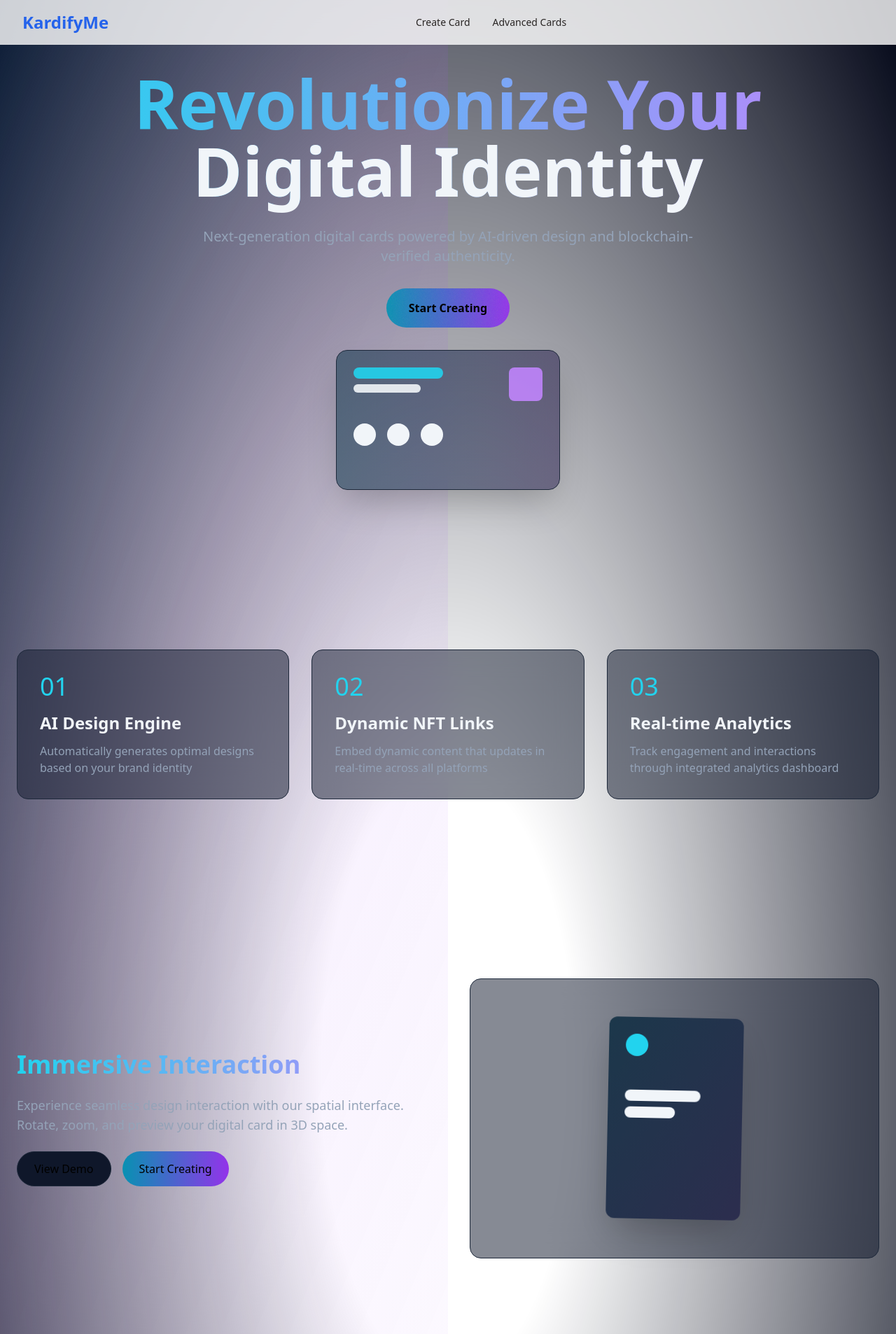
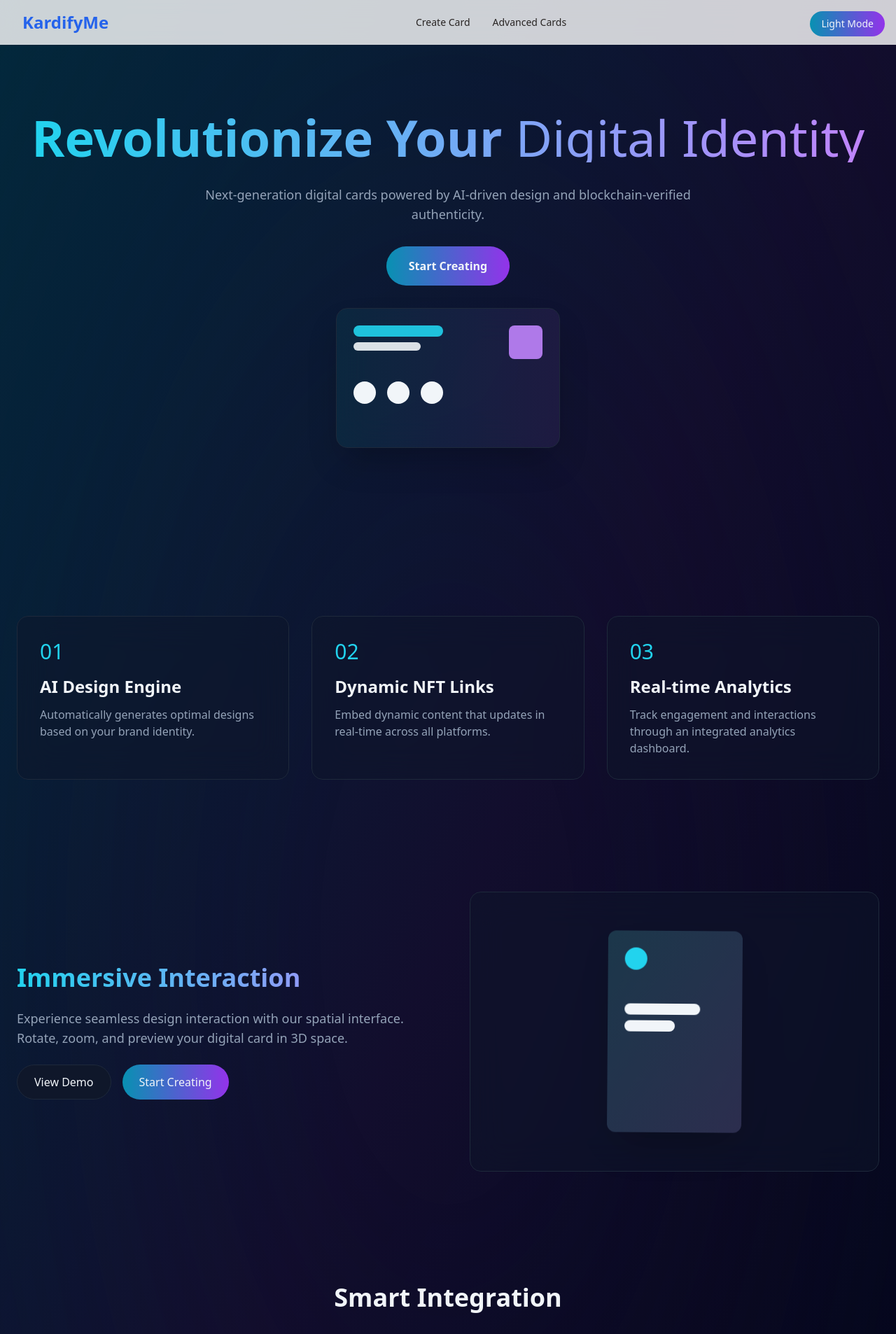
Before and after one commit to DanielAdisa/kardifyme, a Next.js app: page / in a window 1280 px wide. Shown: the top 1906 px of the page at 70% size. Built offline with nearby package versions, Linux system fonts and the light colour scheme.

Commit message:
Update page.tsx

```diff
--- a/app/page.tsx
+++ b/app/page.tsx
@@ -3,66 +3,87 @@
 import Link from 'next/link';
 import { motion, useScroll, useTransform } from 'framer-motion';
 import { QRCodeSVG } from 'qrcode.react';
-import { useRef } from 'react';
+import { useRef, useState } from 'react';
 
 const LandingPage = () => {
   const ref = useRef(null);
   const { scrollYProgress } = useScroll({ target: ref });
   const x = useTransform(scrollYProgress, [0, 1], ['0%', '-50%']);
 
+  // Dark/light mode state for better personalization and accessibility
+  const [darkMode, setDarkMode] = useState(true);
+  const toggleDarkMode = () => setDarkMode((prev) => !prev);
+  const modeClass = darkMode ? 'bg-slate-950 text-slate-100' : 'bg-white text-slate-900';
+
   return (
-    <div className="min-h-screen bg-grid-slate-900/[0.04] relative overflow-hidden">
-      {/* Animated background elements */}
-      <div className="absolute inset-0 bg-slate-950 [mask-image:radial-gradient(ellipse_at_center,transparent_20%,black)]" />
+    <div className={`min-h-screen relative overflow-hidden ${modeClass} transition-colors duration-500`}>
+      {/* Dark Mode Toggle Button */}
+      <button
+        onClick={toggleDarkMode}
+        aria-label="Toggle dark mode"
+        className="absolute top-4 right-4 z-50 px-4 py-2 bg-gradient-to-r from-cyan-600 to-purple-600 rounded-full text-sm font-medium hover:scale-105 transition-transform"
+      >
+        {darkMode ? 'Light Mode' : 'Dark Mode'}
+      </button>
+
+      {/* Background Elements */}
+      <div className="absolute inset-0 bg-grid-slate-900/[0.04]" aria-hidden="true" />
+      <div
+        className="absolute inset-0 bg-slate-950 [mask-image:radial-gradient(ellipse_at_center,transparent_20%,black)]"
+        aria-hidden="true"
+      />
       <motion.div
         className="absolute inset-0 bg-gradient-to-br from-cyan-500/20 via-purple-500/10 to-transparent"
         style={{ x }}
+        aria-hidden="true"
       />
 
+      {/* Main Content */}
+      <main ref={ref} className="relative z-10">
         {/* Hero Section */}
-      <section className="relative min-h-screen flex items-center justify-center px-6">
-        <div className="max-w-7xl mx-auto text-center space-y-8">
+        <section
+          className="min-h-screen flex flex-col items-center justify-center px-6 text-center space-y-8"
+          aria-label="Hero Section"
+        >
           <motion.h1
             initial={{ opacity: 0, y: 20 }}
             animate={{ opacity: 1, y: 0 }}
             transition={{ duration: 0.8, ease: [0.6, -0.05, 0.01, 0.99] }}
-            className="text-6xl md:text-8xl font-bold bg-clip-text text-transparent bg-gradient-to-r from-cyan-400 to-purple-400 leading-[1.1]"
+            className="text-5xl md:text-7xl font-extrabold bg-clip-text text-transparent bg-gradient-to-r from-cyan-400 to-purple-400 leading-tight"
           >
-            Revolutionize Your <span className="text-slate-100">Digital Identity</span>
+            Revolutionize Your <span className="font-normal">Digital Identity</span>
           </motion.h1>
 
-          <motion.div
+          <motion.p
             initial={{ opacity: 0 }}
             animate={{ opacity: 1 }}
             transition={{ delay: 0.4 }}
-            className="max-w-3xl mx-auto"
+            className="max-w-3xl mx-auto text-lg font-light text-slate-400"
           >
-            <p className="text-xl text-slate-400 font-light">
             Next-generation digital cards powered by AI-driven design and blockchain-verified authenticity.
-            </p>
-          </motion.div>
+          </motion.p>
 
           <motion.div
             initial={{ scale: 0.95, opacity: 0 }}
             animate={{ scale: 1, opacity: 1 }}
-            className="mt-12"
+            transition={{ delay: 0.6 }}
           >
             <Link href="/create">
-              <button className="group relative px-8 py-4 bg-gradient-to-r from-cyan-600 to-purple-600 rounded-full font-semibold hover:scale-[1.03] transition-transform duration-300">
-                <span className="relative z-10">Start Creating</span>
-                <div className="absolute inset-0 bg-gradient-to-r from-cyan-500 to-purple-500 rounded-full opacity-0 group-hover:opacity-100 transition-opacity duration-300 -z-10" />
-                <div className="absolute inset-0 rounded-full bg-noise opacity-10" />
-              </button>
+              <a className="relative inline-block group px-8 py-4 bg-gradient-to-r from-cyan-600 to-purple-600 rounded-full font-semibold hover:scale-105 transition-transform">
+                Start Creating
+                <span className="absolute inset-0 rounded-full bg-gradient-to-r from-cyan-500 to-purple-500 opacity-0 group-hover:opacity-100 transition-opacity duration-300 -z-10" />
+              </a>
             </Link>
           </motion.div>
 
-          {/* Holographic card preview */}
+          {/* Holographic Card Preview */}
           <motion.div
-            className="mt-24 mx-auto w-[320px] h-[200px] bg-slate-900/50 backdrop-blur-xl rounded-2xl border border-slate-800 shadow-2xl relative overflow-hidden hover:rotate-[2deg] transition-transform duration-500"
+            className="mt-16 mx-auto w-[320px] h-[200px] bg-slate-900/50 backdrop-blur-xl rounded-2xl border border-slate-800 shadow-2xl relative overflow-hidden hover:rotate-[2deg] transition-transform duration-500"
             whileHover={{ scale: 1.05 }}
+            aria-label="Digital Card Preview"
           >
-            <div className="absolute inset-0 bg-gradient-to-r from-cyan-500/10 to-purple-500/10" />
-            <div className="absolute inset-0 [mask-image:linear-gradient(transparent,white,transparent)]" />
+            <div className="absolute inset-0 bg-gradient-to-r from-cyan-500/10 to-purple-500/10" aria-hidden="true" />
+            <div className="absolute inset-0 [mask-image:linear-gradient(transparent,white,transparent)]" aria-hidden="true" />
             <div className="p-6 relative z-10">
               <div className="flex justify-between items-start">
                 <div className="space-y-2">
@@ -78,34 +99,44 @@ const LandingPage = () => {
               </div>
             </div>
           </motion.div>
-        </div>
         </section>
 
         {/* Features Section */}
-      <section className="relative py-32 px-6">
+        <section className="py-20 px-6" aria-label="Features Section">
           <div className="max-w-7xl mx-auto grid md:grid-cols-3 gap-8">
-          {['AI Design Engine', 'Dynamic NFT Links', 'Real-time Analytics'].map((title, i) => (
+            {[
+              {
+                title: 'AI Design Engine',
+                description: 'Automatically generates optimal designs based on your brand identity.'
+              },
+              {
+                title: 'Dynamic NFT Links',
+                description: 'Embed dynamic content that updates in real-time across all platforms.'
+              },
+              {
+                title: 'Real-time Analytics',
+                description: 'Track engagement and interactions through an integrated analytics dashboard.'
+              }
+            ].map((feature, i) => (
               <motion.div
-              key={title}
+                key={feature.title}
                 initial={{ opacity: 0, y: 30 }}
                 whileInView={{ opacity: 1, y: 0 }}
+                viewport={{ once: true, amount: 0.3 }}
                 transition={{ delay: i * 0.2 }}
                 className="bg-slate-900/50 backdrop-blur-xl p-8 rounded-2xl border border-slate-800 hover:border-cyan-400/30 transition-colors duration-300"
+                aria-label={`Feature ${i + 1}: ${feature.title}`}
               >
-              <div className="text-cyan-400 text-4xl mb-4">0{i+1}</div>
-              <h3 className="text-2xl font-semibold text-slate-100 mb-3">{title}</h3>
-              <p className="text-slate-400 font-light">
-                {i === 0 && 'Automatically generates optimal designs based on your brand identity'}
-                {i === 1 && 'Embed dynamic content that updates in real-time across all platforms'}
-                {i === 2 && 'Track engagement and interactions through integrated analytics dashboard'}
-              </p>
+                <div className="text-cyan-400 text-3xl mb-4">0{i + 1}</div>
+                <h3 className="text-2xl font-semibold mb-3">{feature.title}</h3>
+                <p className="text-slate-400 font-light">{feature.description}</p>
               </motion.div>
             ))}
           </div>
         </section>
 
         {/* Interactive Demo Section */}
-      <section className="relative py-32 px-6">
+        <section className="py-20 px-6" aria-label="Interactive Demo Section">
           <div className="max-w-7xl mx-auto flex flex-col lg:flex-row items-center gap-16">
             <div className="flex-1 space-y-6">
               <h2 className="text-4xl font-bold bg-clip-text text-transparent bg-gradient-to-r from-cyan-400 to-purple-400">
@@ -118,23 +149,22 @@ const LandingPage = () => {
                 <button className="px-6 py-3 rounded-full bg-slate-900 border border-slate-800 hover:border-cyan-400 transition-colors">
                   View Demo
                 </button>
-              <button className="px-6 py-3 rounded-full bg-gradient-to-r from-cyan-600 to-purple-600 hover:scale-[1.02] transition-transform">
+                <button className="px-6 py-3 rounded-full bg-gradient-to-r from-cyan-600 to-purple-600 hover:scale-105 transition-transform">
                   Start Creating
                 </button>
               </div>
             </div>
-
-          {/* 3D Preview Area */}
             <div className="flex-1 relative h-[400px] bg-slate-900/50 backdrop-blur-xl rounded-2xl border border-slate-800">
-            <div className="absolute inset-0 flex items-center justify-center">
+              <div className="absolute inset-0 flex items-center justify-center" aria-hidden="true">
                 <div className="w-64 h-64 bg-gradient-radial from-cyan-500/20 to-transparent rounded-full" />
               </div>
               <motion.div
                 className="w-full h-full flex items-center justify-center"
                 animate={{ rotate: [0, 8, -8, 0] }}
                 transition={{ duration: 6, repeat: Infinity }}
+                aria-label="3D Preview Animation"
               >
-              <div className="w-48 h-72 bg-slate-800 rounded-xl transform-gpu shadow-2xl relative overflow-hidden">
+                <div className="w-48 h-72 bg-slate-800 rounded-xl shadow-2xl relative overflow-hidden">
                   <div className="absolute inset-0 bg-gradient-to-br from-cyan-500/10 to-purple-500/10" />
                   <div className="p-6 relative z-10">
                     <div className="h-8 w-8 bg-cyan-400 rounded-full mb-12" />
@@ -150,14 +180,13 @@ const LandingPage = () => {
         </section>
 
         {/* Dynamic QR Section */}
-      <section className="relative py-32 px-6">
+        <section className="py-20 px-6" aria-label="Dynamic QR Section">
           <div className="max-w-7xl mx-auto text-center">
-          <h2 className="text-4xl font-bold text-slate-100 mb-8">
-            Smart Integration
-          </h2>
+            <h2 className="text-4xl font-bold text-slate-100 mb-8">Smart Integration</h2>
             <motion.div
-            className="inline-block bg-slate-900/50 backdrop-blur-xl p-6 rounded-2xl border border-slate-800 hover:border-cyan-400 transition-colors"
+              className="inline-block bg-slate-900/50 backdrop-blur-xl p-6 rounded-2xl border border-slate-800 hover:border-cyan-400 transition-transform"
               whileHover={{ scale: 1.05 }}
+              aria-label="QR Code Integration"
             >
               <QRCodeSVG
                 value="https://kardifyme.com"
@@ -173,24 +202,23 @@ const LandingPage = () => {
         </section>
 
         {/* Footer CTA */}
-      <section className="relative py-32 px-6">
+        <footer className="py-20 px-6" aria-label="Call To Action Footer">
           <div className="max-w-4xl mx-auto text-center">
             <div className="bg-slate-900/50 backdrop-blur-xl rounded-2xl p-12 border border-slate-800 relative overflow-hidden">
-            <div className="absolute inset-0 bg-noise opacity-10" />
-            <h2 className="text-4xl font-bold text-slate-100 mb-6">
-              Ready for the Future?
-            </h2>
+              <div className="absolute inset-0 bg-noise opacity-10" aria-hidden="true" />
+              <h2 className="text-4xl font-bold text-slate-100 mb-6">Ready for the Future?</h2>
               <p className="text-slate-400 mb-8 font-light">
-              Join thousands of innovators already shaping their digital presence with KardifyMe
+                Join thousands of innovators already shaping their digital presence with KardifyMe.
               </p>
               <Link href="/create">
-              <button className="px-8 py-4 bg-gradient-to-r from-cyan-600 to-purple-600 rounded-full font-semibold hover:scale-[1.02] transition-transform">
+                <a className="px-8 py-4 bg-gradient-to-r from-cyan-600 to-purple-600 rounded-full font-semibold hover:scale-105 transition-transform">
                   Start Your Journey
-              </button>
+                </a>
               </Link>
             </div>
           </div>
-      </section>
+        </footer>
+      </main>
     </div>
   );
 };
```
Lines whose indentation alone changed are shown as unchanged.
